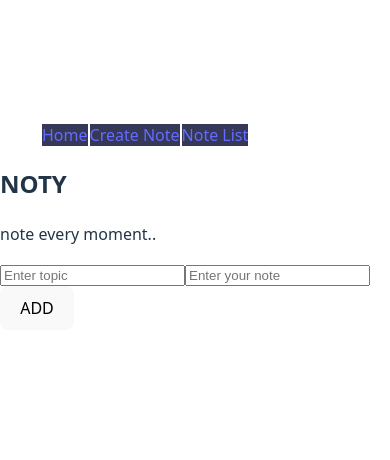
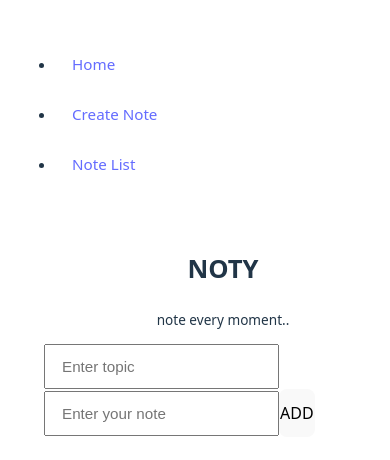
Before and after one commit to SonponYe-shua/Noty, a React (Vite) app: page /notes in a window 390 px wide. Shown: the part 204-664 px from the top of the page. Built offline with nearby package versions, Linux system fonts and the light colour scheme; the HTML template or start-up script is replaced by a standard one.

Commit message:
modification for mobile

```diff
--- a/src/index.css
+++ b/src/index.css
@@ -65,40 +65,187 @@ button:focus-visible {
   }
 }
 
-/* For mobile devices */
-@media only screen and (max-width: 600px) {
+/* Mobile devices (portrait phones, less than 600px) */
+@media (max-width: 599px) {
+  body {
+    padding: 1.5rem 1rem;
+  }
 
-  body {
-    font-size: 16px;
+  .Todolist {
+    flex-direction: column;
+    gap: 1.5rem;
+    max-width: 100%;
+    padding: 0;
+  }
 
+  .container {
+    width: 100%;
+    max-width: 100%;
+    padding: 1.5rem 1.75rem;
+    border-radius: 12px;
+  }
 
-    nav{
-      width: 100%;
-      flex-direction: column;
-      padding-right: 20px;
+  .head {
+    flex-direction: column;
+    align-items: center;
+    text-align: center;
+    gap: 1rem;
+  }
 
-    }
-    nav ul li {
-      display: inline;
-      margin-right: 0px;
-      margin-left: 2px;
-      background-color: rgb(53, 56, 87);
+  .img1 {
+    margin: 0;
+  }
+
+  .sub h2 {
+    font-size: 1.6rem;
+  }
+
+  .sub .s {
+    font-size: 0.85rem;
+  }
+
+  .field {
+    font-size: 0.95rem;
+    padding: 0.75rem 1rem;
+  }
+
+  .send {
+    font-size: 1rem;
+    padding: 0.75rem 0;
+  }
+
+  ul {
+    flex-direction: column;
+    gap: 1rem;
+  }
+
+  li {
+    font-size: 0.95rem;
+    padding: 0.85rem 1rem;
+  }
+
+  li button {
+    padding: 0.4rem 0.9rem;
+    font-size: 0.9rem;
   }
 }
 
-/* For tablets */
-@media only screen and (min-width: 601px) and (max-width: 992px) {
+/* Tablets (600px to 899px) */
+@media (min-width: 600px) and (max-width: 899px) {
+  body {
+    padding: 2rem 2rem;
+  }
 
-  body {
-    font-size: 10spx;
+  .Todolist {
+    gap: 2rem;
+    max-width: 90%;
+  }
+
+  .container {
+    width: 45%;
+    max-width: 45%;
+    padding: 2rem 2rem;
+  }
+
+  .head {
+    flex-direction: row;
+    align-items: center;
+    text-align: left;
+  }
+
+  .sub h2 {
+    font-size: 1.75rem;
+  }
+
+  .sub .s {
+    font-size: 0.9rem;
+  }
+
+  .field {
+    font-size: 1rem;
+    padding: 0.85rem 1.25rem;
+  }
+
+  .send {
+    font-size: 1.05rem;
+    padding: 0.85rem 0;
+  }
+
+  ul {
+    flex-direction: row;
+    gap: 1rem;
+  }
+
+  li {
+    font-size: 1rem;
+    padding: 1rem 1.25rem;
+    align-items:center;
+    justify-content:center;
+  }
+
+  li button {
+    padding: 0.5rem 1rem;
+    font-size: 1rem;
+  }
+  nav{
+    font-size: 30px;
   }
 }
 
-/* For desktops */
-@media only screen and (min-width: 993px) {
+/* Small desktops and larger (900px and up) */
+@media (min-width: 900px) {
+  body {
+    padding: 3rem 3rem;
+  }
 
-  body {
-    font-size: 20px;
+  .Todolist {
+    gap: 2.5rem;
+    max-width: 1200px;
   }
+
+  .container {
+    width: 320px;
+    max-width: 320px;
+    padding: 2rem 2.5rem;
+  }
+
+  .head {
+    flex-direction: row;
+    align-items: center;
+    text-align: left;
+  }
+
+  .sub h2 {
+    font-size: 1.8rem;
+  }
+
+  .sub .s {
+    font-size: 0.9rem;
+  }
+
+  .field {
+    font-size: 1rem;
+    padding: 0.85rem 1.25rem;
+  }
+
+  .send {
+    font-size: 1.1rem;
+    padding: 0.85rem 0;
+  }
+
+  ul {
+    flex-direction: row;
+    gap: 1rem;
+  }
+
+  li {
+    font-size: 1rem;
+    padding: 2px;
+  }
+
+  li button {
+    padding: 0.5rem 1rem;
+    font-size: 1rem;
+  }
+
 }
-}
```
